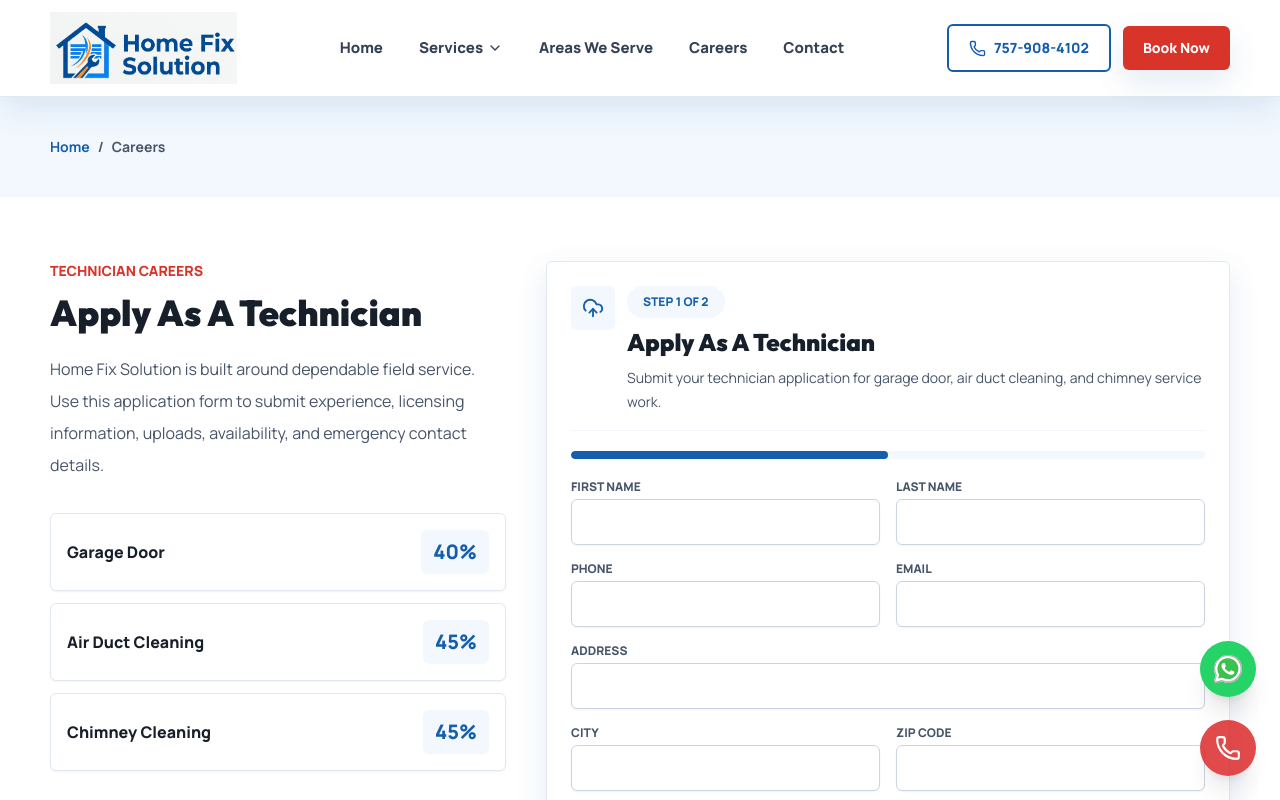
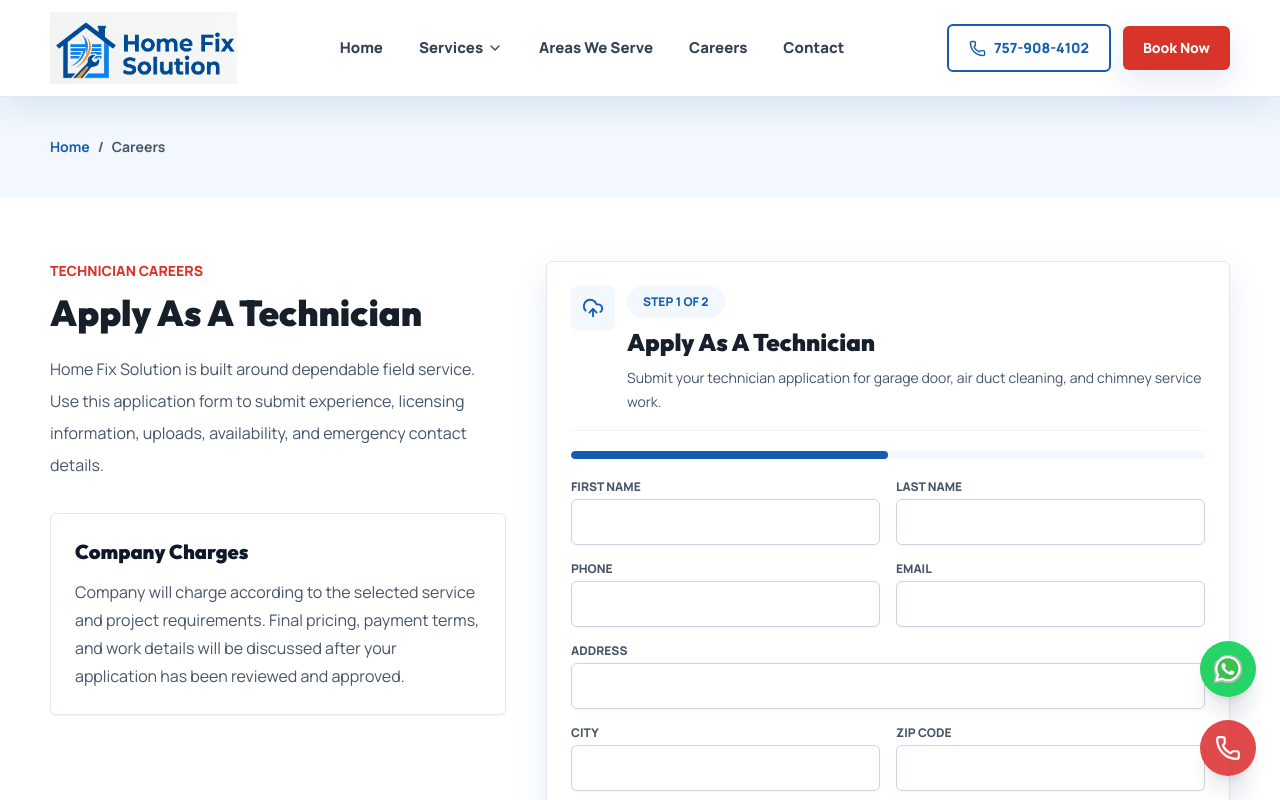
Before and after one commit to anasrehmanworks/home-fix-solutions, a Next.js app: page /careers in a window 1280 px wide. Shown: the top 800 px of the page. Built offline with nearby package versions, Linux system fonts and the light colour scheme.

Commit message:
Updated careers company charges section

```diff
--- a/app/careers/page.tsx
+++ b/app/careers/page.tsx
@@ -3,42 +3,56 @@ import { CareersForm } from "@/components/CareersForm";
 import { JsonLd } from "@/components/JsonLd";
 import { createMetadata, localBusinessSchema } from "@/lib/site";
 
-const commissions = [
-  { service: "Garage Door", rate: "40%" },
-  { service: "Air Duct Cleaning", rate: "45%" },
-  { service: "Chimney Cleaning", rate: "45%" }
-];
-
 export const metadata = createMetadata({
   title: "Careers | Apply As A Technician",
-  description: "Apply as a technician with Home Fix Solution for garage door, air duct cleaning, and chimney cleaning service work.",
-  path: "/careers"
+  description:
+    "Apply as a technician with Home Fix Solution for garage door, air duct cleaning, and chimney cleaning service work.",
+  path: "/careers",
 });
 
 export default function CareersPage() {
   return (
     <>
       <JsonLd data={localBusinessSchema("/careers")} />
+
       <section className="bg-brand-pale py-10">
-        <div className="section-shell"><Breadcrumbs items={[{ label: "Careers" }]} /></div>
+        <div className="section-shell">
+          <Breadcrumbs items={[{ label: "Careers" }]} />
+        </div>
       </section>
+
       <section className="bg-white py-16">
         <div className="section-shell grid gap-10 lg:grid-cols-[0.8fr_1.2fr]">
           <div>
-            <p className="text-sm font-black uppercase text-brand-red">Technician Careers</p>
-            <h1 className="mt-3 text-4xl font-black">Apply As A Technician</h1>
+            <p className="text-sm font-black uppercase text-brand-red">
+              Technician Careers
+            </p>
+
+            <h1 className="mt-3 text-4xl font-black">
+              Apply As A Technician
+            </h1>
+
             <p className="mt-5 leading-8 text-slate-600">
-              Home Fix Solution is built around dependable field service. Use this application form to submit experience, licensing information, uploads, availability, and emergency contact details.
+              Home Fix Solution is built around dependable field service. Use
+              this application form to submit experience, licensing
+              information, uploads, availability, and emergency contact
+              details.
             </p>
-            <div className="mt-8 grid gap-3">
-              {commissions.map((item) => (
-                <div key={item.service} className="flex items-center justify-between rounded-md border border-slate-200 bg-white p-4 shadow-sm">
-                  <span className="font-black">{item.service}</span>
-                  <span className="rounded-md bg-brand-pale px-3 py-2 text-xl font-black text-brand-blue">{item.rate}</span>
-                </div>
-              ))}
+
+            <div className="mt-8 rounded-md border border-slate-200 bg-white p-6 shadow-sm">
+              <h3 className="text-xl font-black text-slate-900">
+                Company Charges
+              </h3>
+
+              <p className="mt-3 leading-7 text-slate-600">
+                Company will charge according to the selected service and
+                project requirements. Final pricing, payment terms, and work
+                details will be discussed after your application has been
+                reviewed and approved.
+              </p>
             </div>
           </div>
+
           <CareersForm />
         </div>
       </section>
```
